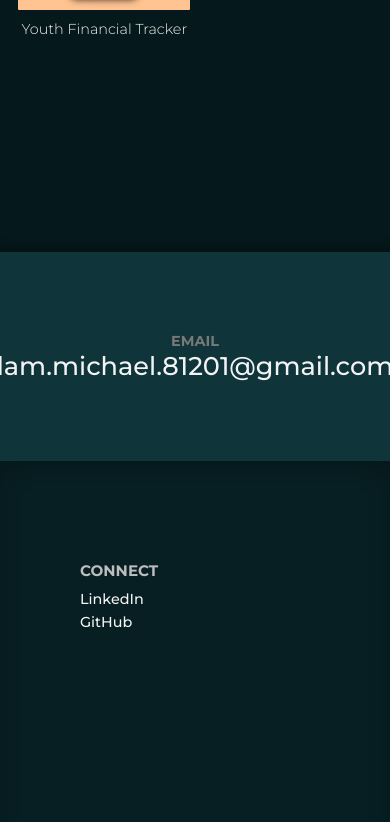
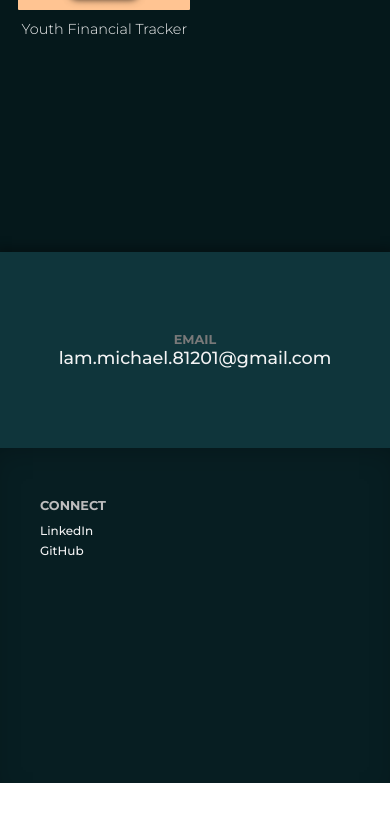
Before and after one commit to michlam/portfolio-website, a React (Vite) app: page / in a window 390 px wide. Shown: the part 4629-5451 px from the top of the page. After the commit the page ends 5412 px from the top, so only its background shows below. Built offline with nearby package versions, Linux system fonts and the light colour scheme.

Commit message:
added contacts mobile responsiveness styling

```diff
--- a/src/components/Contact.css
+++ b/src/components/Contact.css
@@ -80,3 +80,32 @@ footer.contact {
         }
     }
 }
+
+@media (max-width: 768px) {
+    .connect-email {
+        & > h2 {
+            margin: 80px 0px 0px;
+            font-size: 0.8rem;
+            font-weight: 700;
+            color: var(--dark-french-grey);
+        }
+
+        & > h1 {
+            margin: 0px 0px 80px;
+            font-size: 1.1rem;
+            font-weight: 500;
+        }
+    }
+
+    .connect-links {
+        padding: 50px 40px 220px;
+
+        & > h4 {
+            font-size: 0.8rem;
+        }
+
+        & > a {
+            font-size: 0.75rem;
+        }
+    }
+}
--- a/src/components/ProjectFocus.css
+++ b/src/components/ProjectFocus.css
@@ -98,8 +98,6 @@
 
 
 
-
-
 @media (max-width: 1180px) {
     .dialog-top {
         & > h1 {
```
